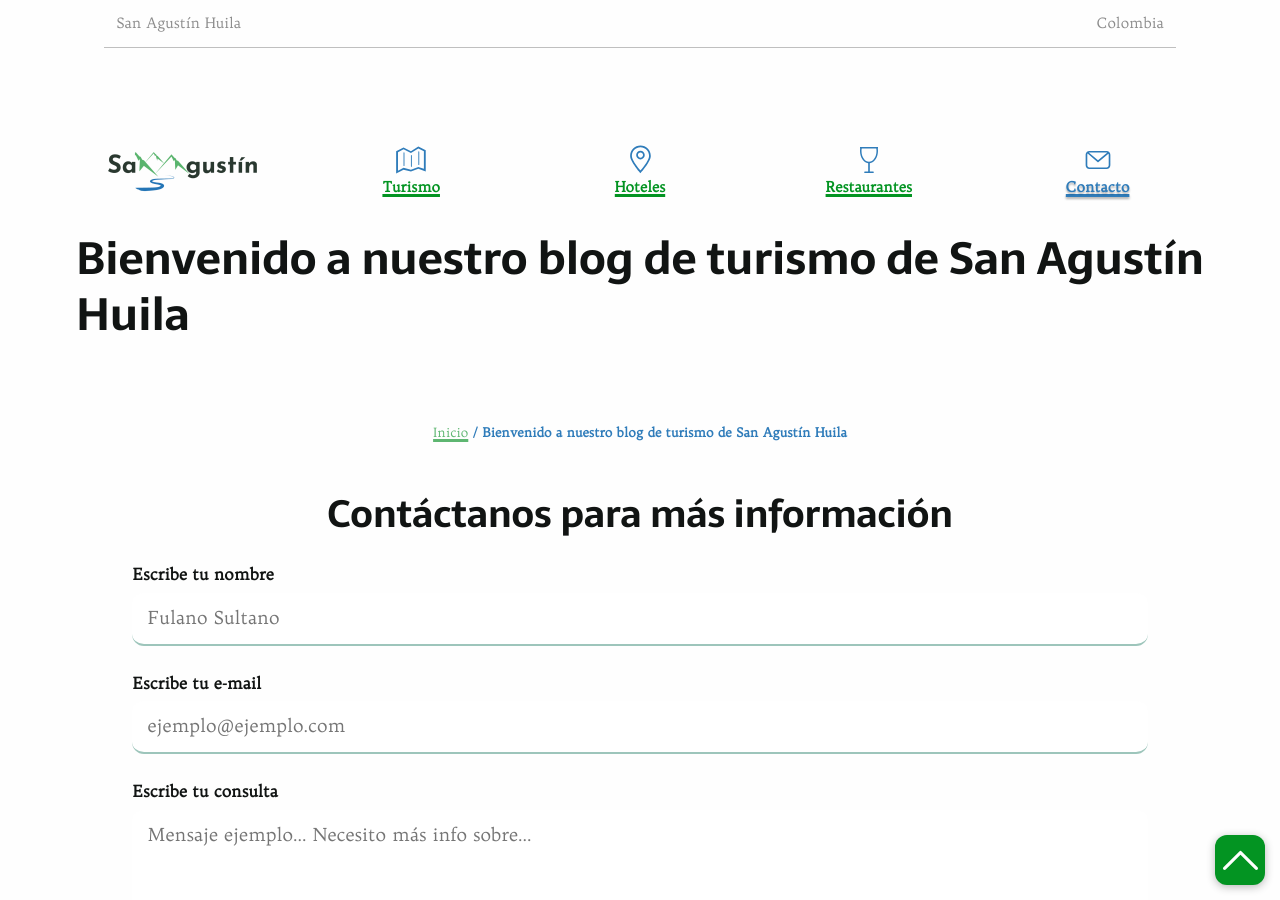
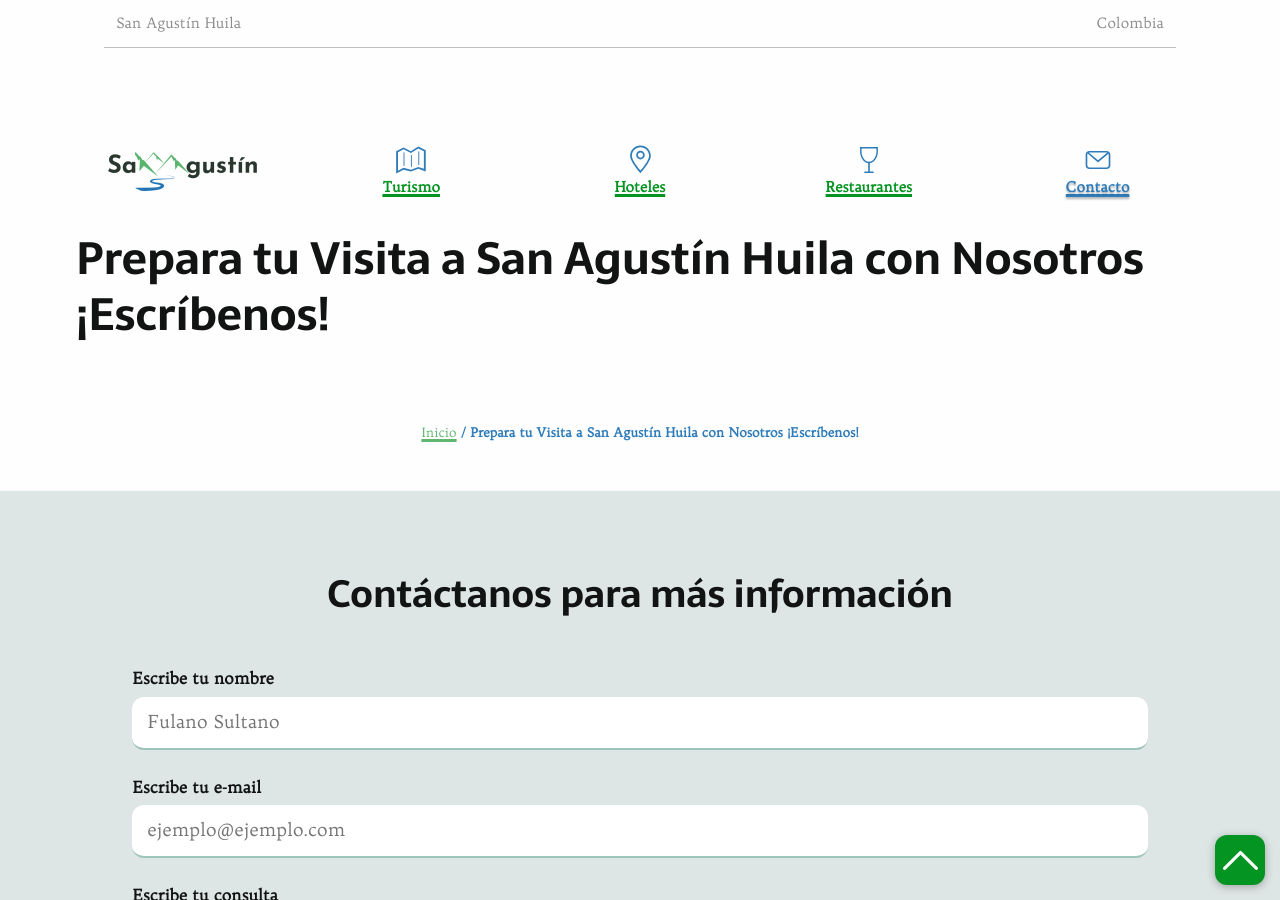
Before and after one commit to Klerpson/vacacionesopitas, a Jekyll site: the page built from contacto.md, in a window 1280 px wide and 900 px high. Built offline with Jekyll 4.4.1, drawn with Linux system fonts in a browser that asks for light colours; some web fonts are replaced.

Commit message:
contacto

```diff
--- a/_includes/formulario.html
+++ b/_includes/formulario.html
@@ -1,5 +1,6 @@
-<h2>Contáctanos para más información</h2>
-<form class="form" name="contact" method="post" netlify onsubmit="submit" data-netlify-honeypot="bot-field" action="/gracias">
+<div class="flow conclusion">
+  <h2>Contáctanos para más información</h2>
+  <form class="form" name="contact" method="post" netlify onsubmit="submit" data-netlify-honeypot="bot-field" action="/gracias" id="formulario">
   <input name="bot-field" class="d-none" style="display: none;">
   <div class="form__group">
     <label class="form__label" for="form-name">Escribe tu nombre</label>
@@ -18,3 +19,4 @@
   </div>
   <input type="hidden" value="{{ site.baseurl }}/contacto/gracias/" />
 </form>
+</div>
--- a/contacto.md
+++ b/contacto.md
@@ -1,8 +1,8 @@
 ---
 layout: post
-title: Bienvenido a nuestro blog de turismo de San Agustín Huila
-h1: Bienvenido a nuestro blog de turismo de San Agustín Huila
-description: Estamos haciendo el mejor esfuerzo por brindarte la información más completa sobre San Agustín Huila que tú necesitas. ¿Qué más deseas saber? Escríbenos.
+title: Prepara tu Visita a San Agustín Huila con Nosotros
+h1: Prepara tu Visita a San Agustín Huila con Nosotros ¡Escríbenos!
+description: ¿Te gustaría saber más de los hoteles, lugares turísticos y paquetes en San Agustín Huila? Escríbenos.
 ---
 {% include formulario.html %}
 
```
Also changed, not shown: 2 other files.
